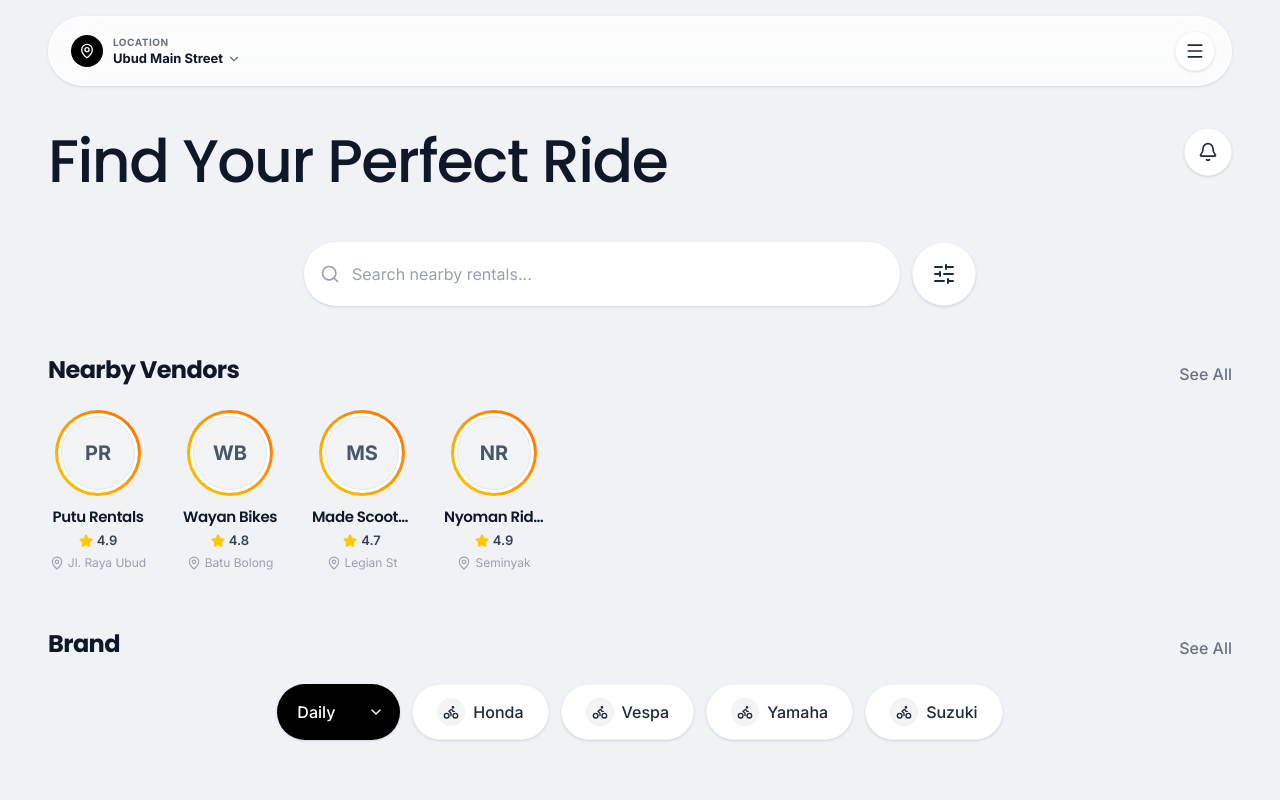
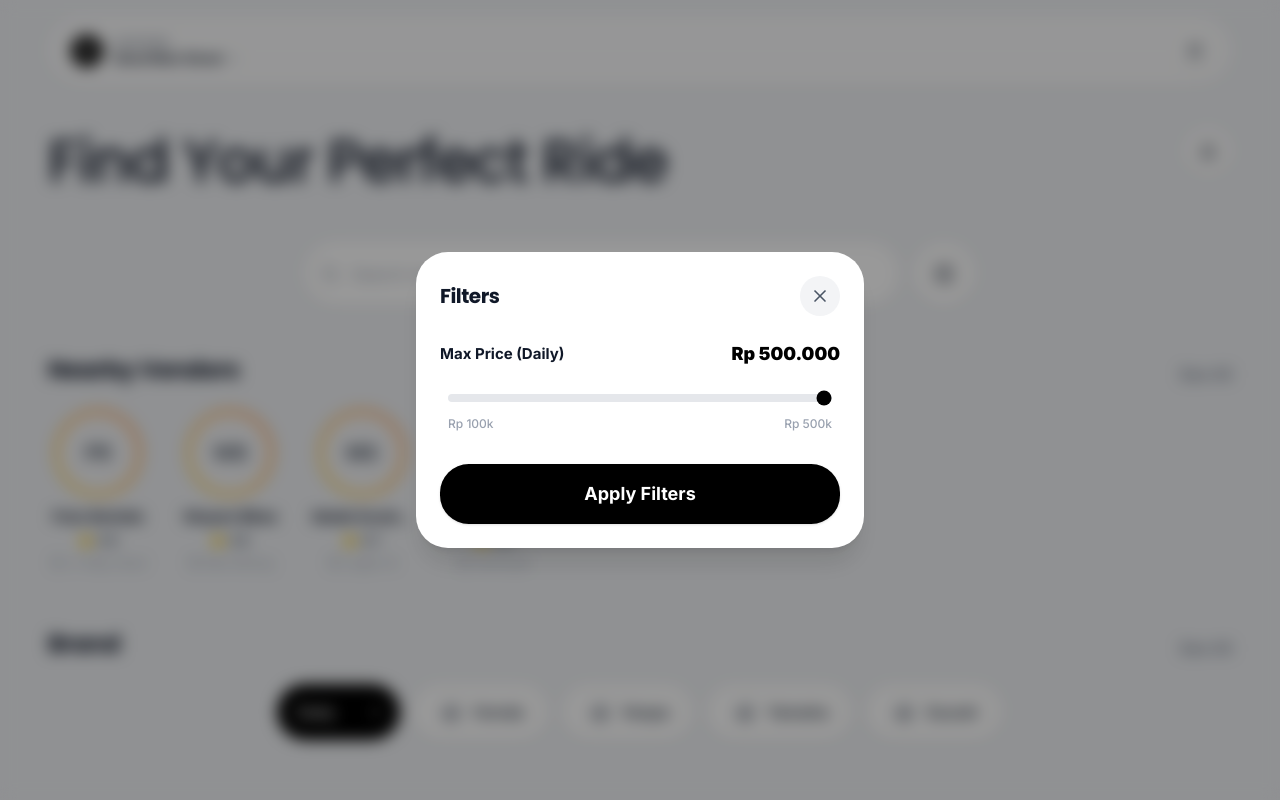
Before and after one commit to thebikerentalbali/thebikerentalbalinew, a Next.js app: page / in a window 1280 px wide. Both pictures are taken after a click on the button 944 px from the left and 274 px from the top of the page. Shown: the top 800 px of the page. Built offline with nearby package versions, Linux system fonts and the light colour scheme.

Commit message:
feat: add functional price slider filter modal to homepage

```diff
--- a/src/app/page.tsx
+++ b/src/app/page.tsx
@@ -35,6 +35,16 @@ export default function Home() {
   const [activeBrand, setActiveBrand] = useState("")
   const [durationFilter, setDurationFilter] = useState("Daily")
   const [isNavOpen, setIsNavOpen] = useState(false)
+
+  // Filter States
+  const [isFilterOpen, setIsFilterOpen] = useState(false)
+  const [maxPrice, setMaxPrice] = useState(500000)
+
+  // Filter Logic
+  const filterByPrice = (priceStr: string) => parseInt(priceStr.replace(/,/g, '')) <= maxPrice
+
+  const filteredPopular = popularScooters.filter(s => filterByPrice(s.price))
+  const filteredRecommended = recommendedScooters.filter(s => filterByPrice(s.price))
 
   return (
     <div className="flex flex-col min-h-screen bg-[#F0F2F5] px-6 pb-24 md:px-12 md:pb-32">
@@ -111,7 +121,10 @@ export default function Home() {
               className="w-full pl-12 pr-4 h-14 md:h-16 bg-white border-none rounded-full focus:ring-0 outline-none text-[15px] md:text-[16px] placeholder:text-gray-400 text-gray-800 shadow-sm"
             />
           </div>
-          <button className="w-14 h-14 md:w-16 md:h-16 bg-white rounded-full flex items-center justify-center shadow-sm shrink-0 border border-gray-100 transition-transform hover:scale-105">
+          <button
+            onClick={() => setIsFilterOpen(true)}
+            className="w-14 h-14 md:w-16 md:h-16 bg-white rounded-full flex items-center justify-center shadow-sm shrink-0 border border-gray-100 transition-transform hover:scale-105"
+          >
             <SlidersHorizontal className="w-5 h-5 md:w-6 md:h-6 text-gray-800" />
           </button>
         </div>
@@ -201,7 +214,7 @@ export default function Home() {
           </div>
 
           <div className="flex gap-4 md:gap-6 overflow-x-auto md:grid md:grid-cols-2 lg:grid-cols-3 md:overflow-visible pb-4 scrollbar-hide -mx-6 px-6 md:mx-0 md:px-0 snap-x snap-mandatory md:snap-none">
-            {popularScooters.map(scooter => (
+            {filteredPopular.map(scooter => (
               <Link key={scooter.id} href={`/detail/${scooter.id}`} className="min-w-full md:min-w-0 sm:min-w-[340px] shrink-0 block relative bg-white rounded-[32px] md:rounded-[40px] p-4 md:p-5 shadow-sm border border-gray-50 snap-center md:snap-align-none transition-transform hover:-translate-y-1 hover:shadow-md">
                 {/* Rating */}
                 <div className="absolute top-6 left-6 md:top-8 md:left-8 bg-white/90 backdrop-blur-sm px-3 md:px-4 py-1.5 md:py-2 rounded-full flex items-center gap-1.5 z-10 shadow-sm">
@@ -241,7 +254,7 @@ export default function Home() {
           </div>
 
           <div className="grid grid-cols-2 md:grid-cols-3 lg:grid-cols-4 gap-4 md:gap-6">
-            {recommendedScooters.map(scooter => (
+            {filteredRecommended.map(scooter => (
               <Link key={scooter.id} href={`/detail/${scooter.id}`} className="bg-white rounded-[24px] md:rounded-[32px] p-3 md:p-4 shadow-sm border border-gray-50 flex flex-col group transition-all hover:scale-[1.02] hover:shadow-md">
                 <div className="relative w-full aspect-square mb-3 md:mb-4 rounded-2xl bg-[#F8F9FA] flex items-center justify-center p-3 md:p-5">
                   <div className="absolute top-2 right-2 md:top-3 md:right-3 bg-white/90 backdrop-blur-sm px-2 py-1 md:px-3 md:py-1.5 rounded-full flex items-center gap-1 z-10 shadow-sm">
@@ -257,6 +270,56 @@ export default function Home() {
             ))}
           </div>
         </div>
+
+        {/* Filter Modal */}
+        {isFilterOpen && (
+          <div className="fixed inset-0 z-50 flex items-end md:items-center justify-center p-0 md:p-6 bg-black/40 backdrop-blur-sm animate-in fade-in">
+            <div className="w-full md:max-w-md bg-white rounded-t-[32px] md:rounded-[32px] p-6 pb-12 md:pb-6 shadow-xl animate-in slide-in-from-bottom-8 md:slide-in-from-bottom-4 relative">
+              <div className="flex items-center justify-between mb-6">
+                <h3 className="text-xl font-bold text-gray-900">Filters</h3>
+                <button
+                  onClick={() => setIsFilterOpen(false)}
+                  className="w-10 h-10 rounded-full bg-gray-100 flex items-center justify-center text-gray-600 hover:bg-gray-200 transition-colors"
+                >
+                  <X className="w-5 h-5" />
+                </button>
+              </div>
+
+              <div className="space-y-6">
+                <div>
+                  <div className="flex items-center justify-between mb-4">
+                    <label className="font-bold text-gray-900 text-[15px]">Max Price (Daily)</label>
+                    <span className="font-black text-lg text-black">Rp {maxPrice.toLocaleString('id-ID')}</span>
+                  </div>
+
+                  <div className="px-2">
+                    <input
+                      type="range"
+                      min="100000"
+                      max="500000"
+                      step="50000"
+                      value={maxPrice}
+                      onChange={(e) => setMaxPrice(Number(e.target.value))}
+                      className="w-full h-2 bg-gray-200 rounded-lg appearance-none cursor-pointer accent-black"
+                    />
+                    <div className="flex justify-between text-xs font-medium text-gray-400 mt-2">
+                      <span>Rp 100k</span>
+                      <span>Rp 500k</span>
+                    </div>
+                  </div>
+                </div>
+              </div>
+
+              <button
+                onClick={() => setIsFilterOpen(false)}
+                className="w-full bg-black text-white font-bold text-lg py-4 rounded-2xl mt-8 shadow-sm hover:bg-gray-900 transition-colors"
+              >
+                Apply Filters
+              </button>
+            </div>
+          </div>
+        )}
+
       </div>
     </div>
   )
```
